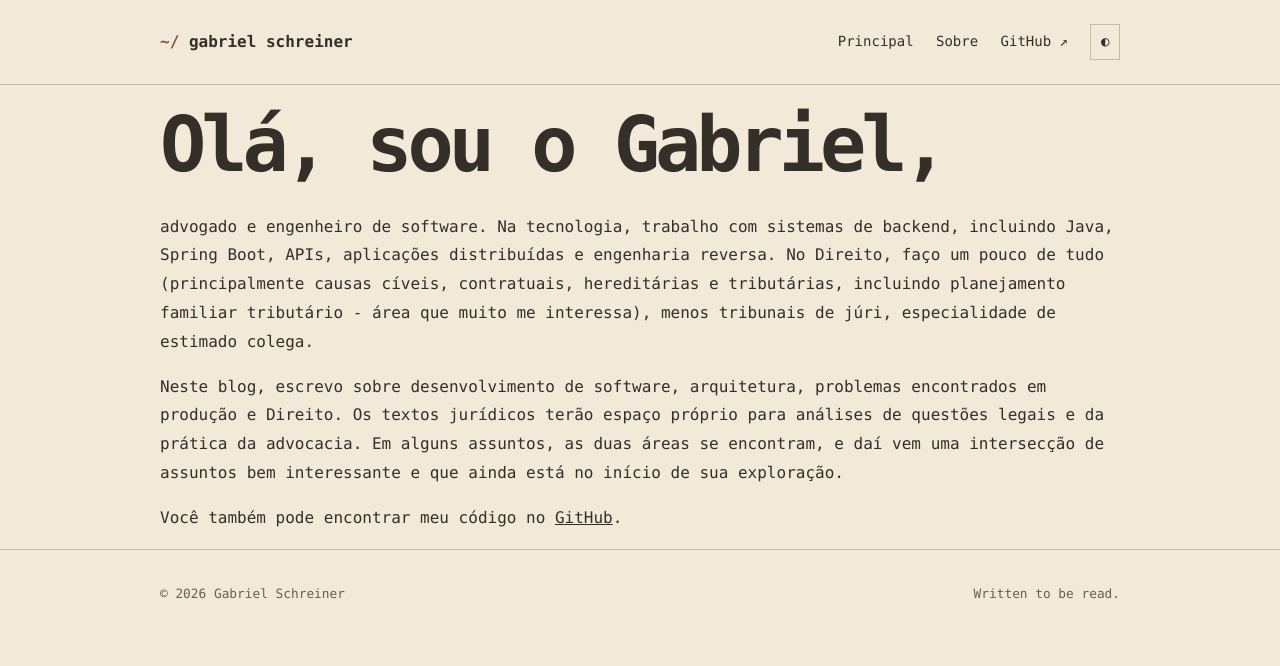
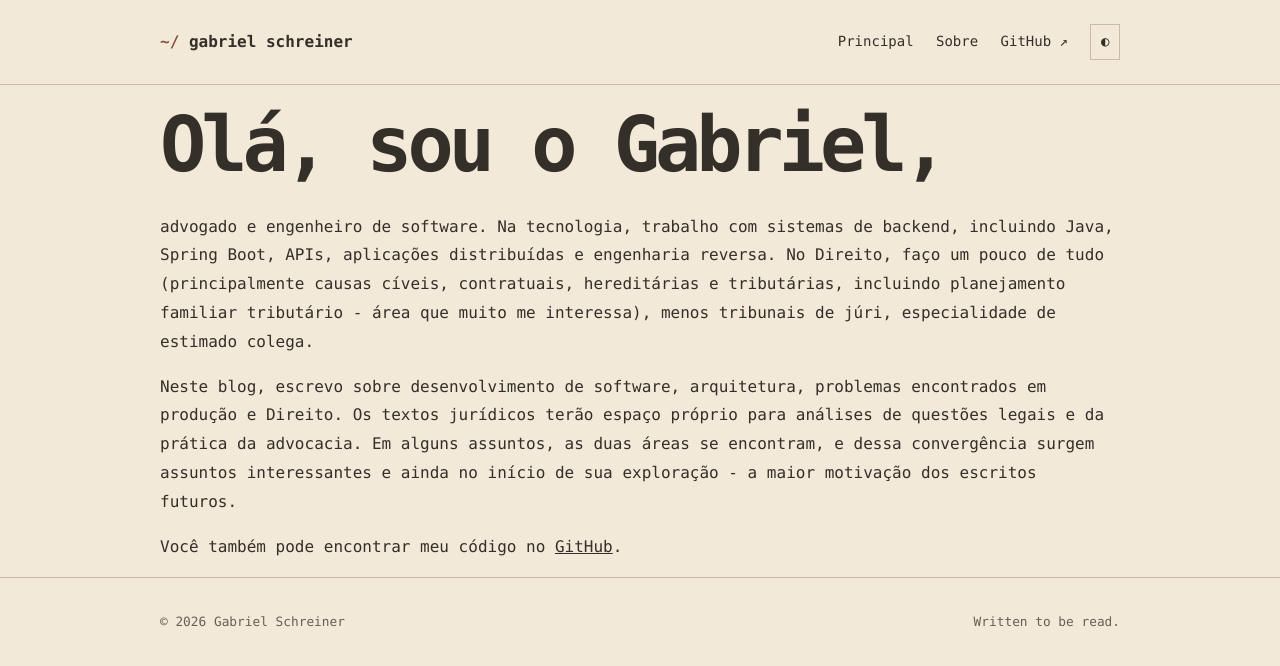
Before and after one commit to gsbcamargo/gsbcamargo.github.io, a Jekyll site: the page built from about.md, in a window 1280 px wide. Shown: the top 666 px of the page. Built offline with Jekyll 4.4.1, drawn with Linux system fonts in a browser that asks for light colours.

Commit message:
task: improve about

```diff
--- a/about.md
+++ b/about.md
@@ -9,6 +9,6 @@
 
 advogado e engenheiro de software. Na tecnologia, trabalho com sistemas de backend, incluindo Java, Spring Boot, APIs, aplicações distribuídas e engenharia reversa. No Direito, faço um pouco de tudo (principalmente causas cíveis, contratuais, hereditárias e tributárias, incluindo planejamento familiar tributário - área que muito me interessa), menos tribunais de júri, especialidade de estimado colega.
 
-Neste blog, escrevo sobre desenvolvimento de software, arquitetura, problemas encontrados em produção e Direito. Os textos jurídicos terão espaço próprio para análises de questões legais e da prática da advocacia. Em alguns assuntos, as duas áreas se encontram, e daí vem uma intersecção de assuntos bem interessante e que ainda está no início de sua exploração.
+Neste blog, escrevo sobre desenvolvimento de software, arquitetura, problemas encontrados em produção e Direito. Os textos jurídicos terão espaço próprio para análises de questões legais e da prática da advocacia. Em alguns assuntos, as duas áreas se encontram, e dessa convergência surgem assuntos interessantes e ainda no início de sua exploração - a maior motivação dos escritos futuros.
 
 Você também pode encontrar meu código no [GitHub](https://github.com/gsbcamargo).
```
